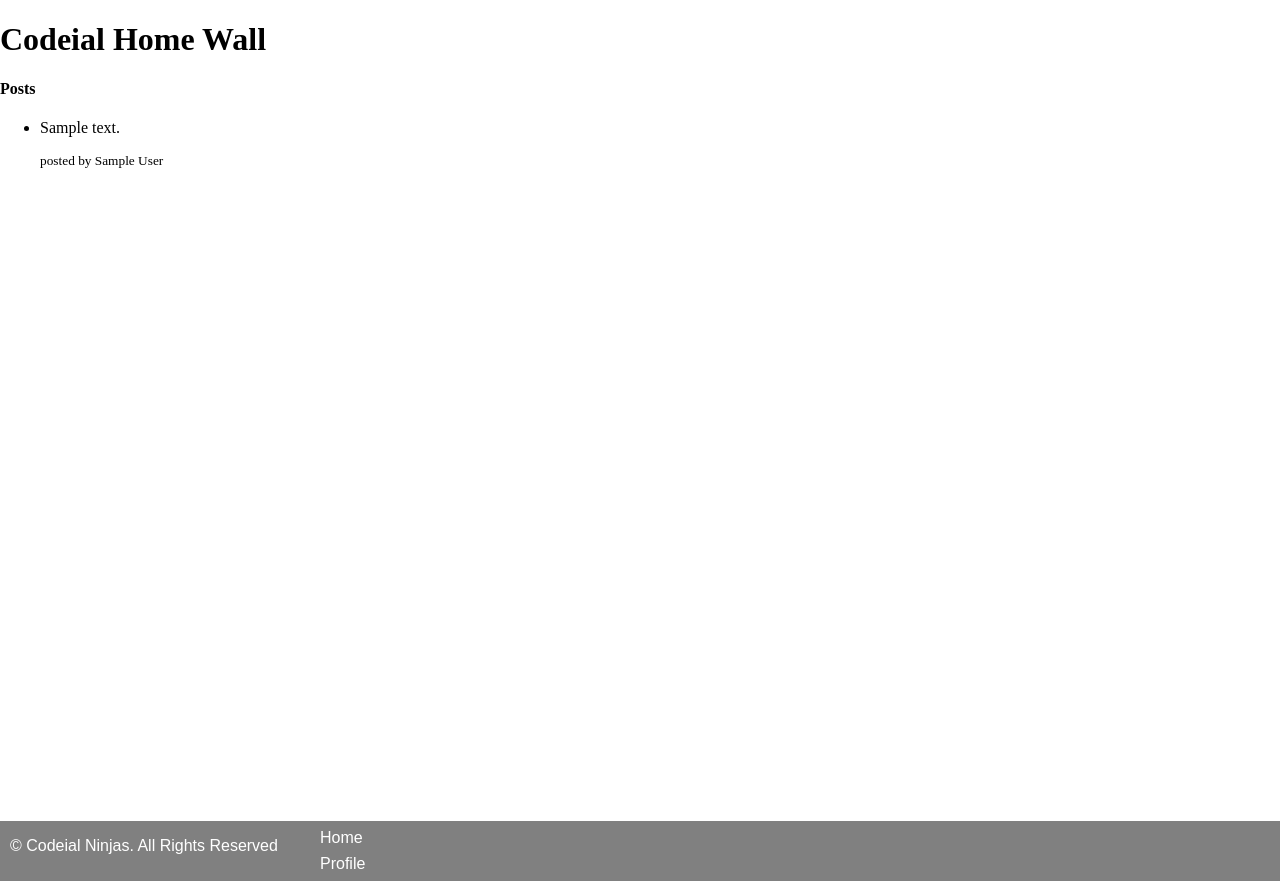
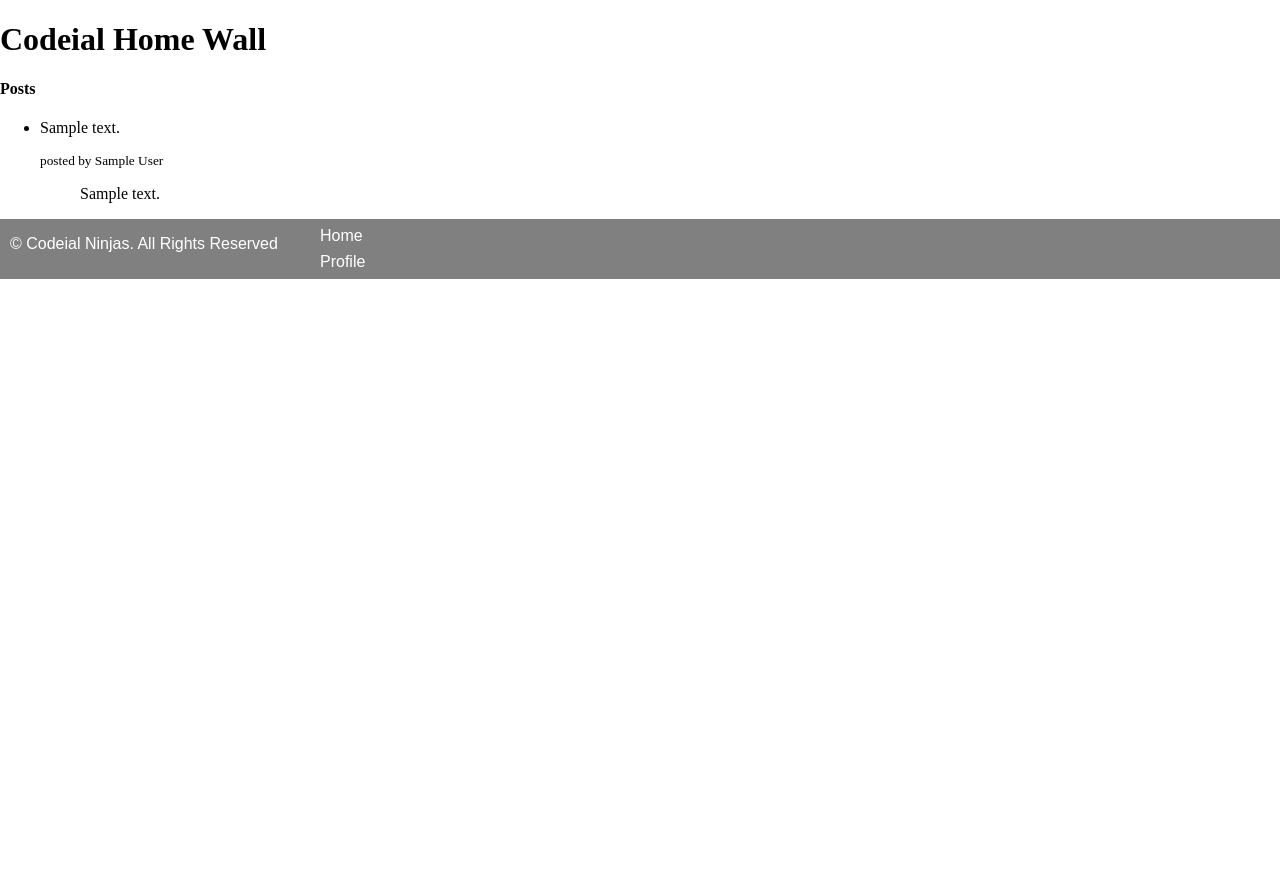
Before and after one commit to 9anubhavtyagi/Codeial, a Node server app: page / in a window 1280 px wide. Shown: the part 67-948 px from the top of the page. After the commit the page ends 346 px from the top, so only its background shows below. Run offline with Node 20, Linux system fonts and the light colour scheme; tables that the repository leaves empty hold one stand-in row (values such as "Sample post"); style sheets or scripts are compiled from the project's sources; some libraries are stand-ins or nearby versions.

Commit message:
Commit -10(f): Displaying comments. Use nested population here.

```diff
--- a/assets/css/layout.css
+++ b/assets/css/layout.css
@@ -1,5 +1,3 @@
 body {
   margin: 0;
   /* text-align: center; */ }
-  body #layout-main {
-    height: 100%; }
--- a/assets/scss/layout.scss
+++ b/assets/scss/layout.scss
@@ -2,8 +2,8 @@ body{
     margin: 0;
     /* text-align: center; */
 
-    #layout-main{
-        height: 100%;
-    }
+    // #layout-main{
+    //     height: 100%;
+    // }
 
 }
--- a/controllers/home_controller.js
+++ b/controllers/home_controller.js
@@ -30,7 +30,15 @@ module.exports.home = function(req, res){
 
 
     // following code is to populate the user of each post.
-    Post.find({}).populate('user').exec(function(err, posts){
+    Post.find({})
+    .populate('user')
+    .populate({
+        path: 'comments',
+        populate: {
+            path: 'user'
+        }
+    })
+    .exec(function(err, posts){
         return res.render('home',{
             title: "Codeial | Home",
             heading: "Codeial Home Wall",
--- a/models/post.js
+++ b/models/post.js
@@ -15,7 +15,7 @@ const postSchema = new mongoose.Schema({
     comments: [
         {
             type: mongoose.Schema.Types.ObjectId,
-            ref: 'comment'
+            ref: 'Comment'
         }
     ]
 },{
--- a/views/home.ejs
+++ b/views/home.ejs
@@ -5,38 +5,59 @@
 </h1>
 
 <section id="feed-posts">
-        <h4> Posts </h4>
+    <h4> Posts</h4>
 
     <% if(locals.user){ %>
+
         <form action="/posts/create" id="new-post-form" method="POST">
-                <textarea name="content" cols="30" rows="3" placeholder="Type Here..."></textarea>
+            <textarea name="content" cols="30" rows="3" placeholder="Type Here..." required></textarea>
             <input type="submit" value="Post">
         </form>
+
     <% } %>
 
     <div id="posts-list-container">
         <ul>
             <% for (post of posts){ %>
-
                 <li>
                     <p>
                         <%= post.content %>
                     </p>
+
                     <small>
                         posted by <%= post.user.name %>
                     </small>
 
                     <div class="post-comments">
                         <% if(locals.user){ %>
+
                             <form action="/comments/create" method="POST">
-                                                        <input type="text" name="content" placeholder="Type Here to Add Comment ...">
+                                <input type="text" name="content" placeholder="Type Here to Add Comment ..." required>
                                 <input type="hidden" name="post" value="<%= post._id %>">
                                 <input type="submit" value="Add Your Comment">
                             </form>
                         <% } %>
+
+                        <div class="post-comments-list">
+                            <ul id="post-comments-<%= post._id %>">
+
+                                <% for (comment of post.comments){ %>
+                                    <p>
+                                        <%= comment.content %>
+                                        <br>
+
+                                        <small>
+                                            <% comment.user.name %>
+                                        </small>
+                                    </p>
+                                <% } %>
+                            </ul>
+                        </div>
+
                     </div>
                 </li>
             <% } %>
         </ul>
+
     </div>
 </section>
```
Lines whose indentation alone changed are shown as unchanged.
